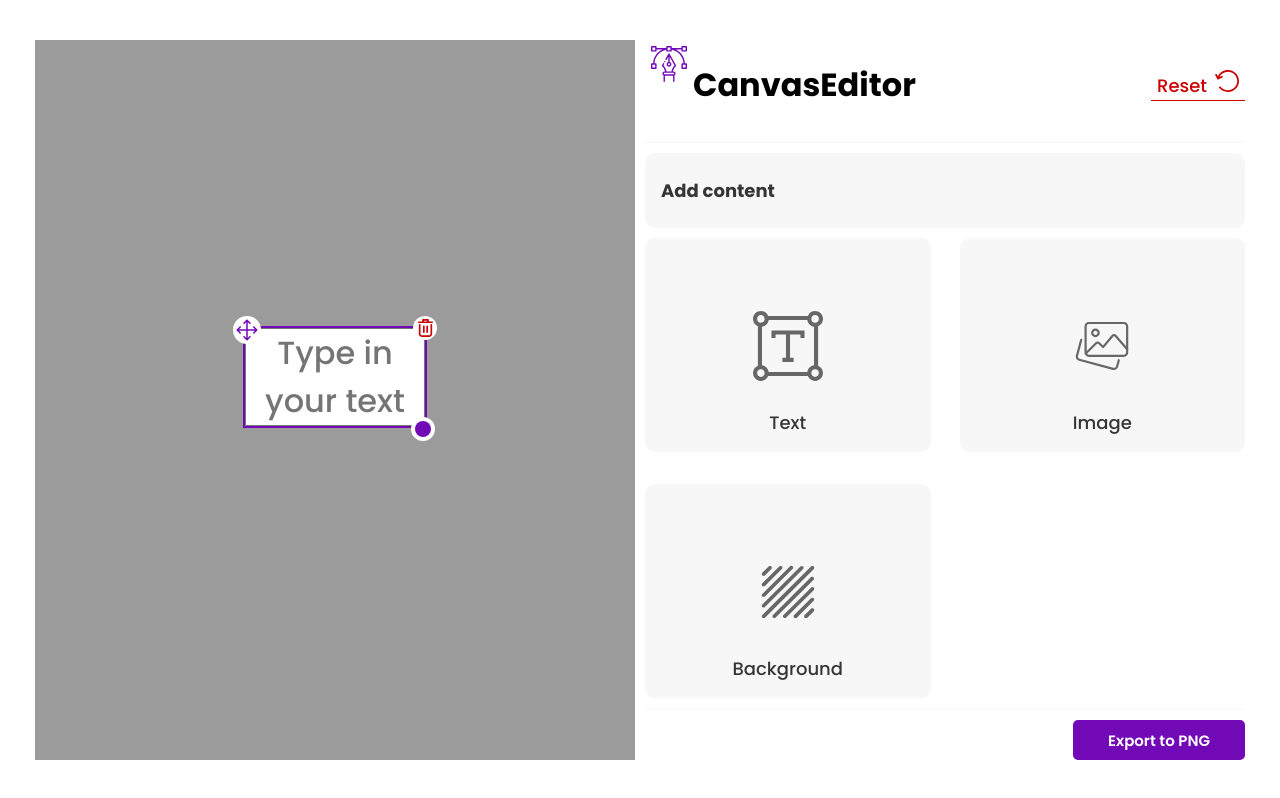
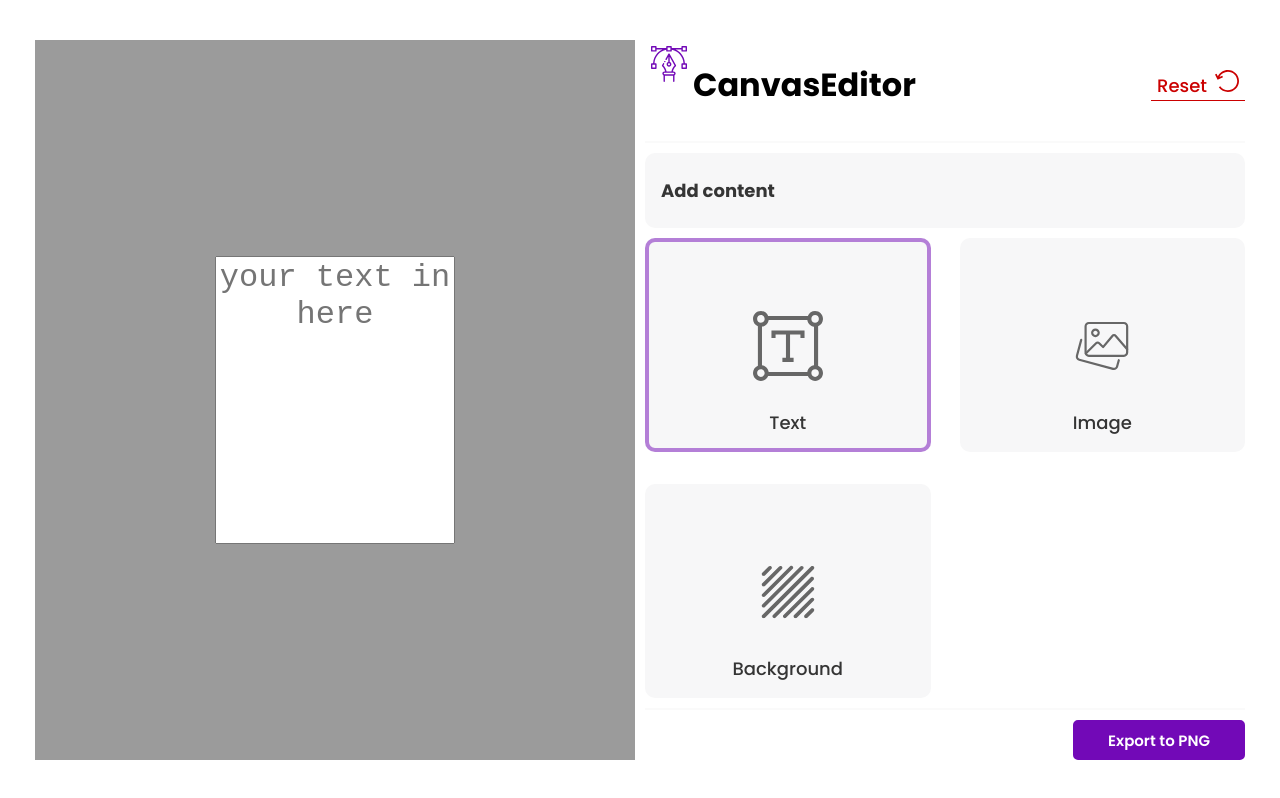
Before and after one commit to noszczykmichal/canvas-editor, a React (Vite) app: page / in a window 1280 px wide. Both pictures are taken after a click on the button "Text". Built offline with nearby package versions, Linux system fonts and the light colour scheme.

Commit message:
save progress

```diff
--- a/src/components/Canvas/ElementWrapper/ElementWrapper.scss
+++ /dev/null
@@ -1,74 +0,0 @@
-@use "../../../sassStyles/variables" as vars;
-
-.wrapper {
-  position: relative;
-  top: 40%;
-  left: 35%;
-  height: auto;
-  width: 30%;
-  z-index: 300;
-  cursor: pointer;
-  object-fit: contain;
-
-  .icon {
-    display: none;
-  }
-
-  &:focus {
-    .image-content,
-    .text-area {
-      outline: 2px solid vars.$primary-75;
-    }
-
-    .icon {
-      position: fixed;
-      display: flex;
-      align-items: center;
-      justify-content: center;
-      position: absolute;
-      background: white;
-      border-radius: 50%;
-    }
-
-    .move-icon {
-      height: 28px;
-      width: 28px;
-      top: -12px;
-      left: -12px;
-      fill: vars.$primary-75;
-    }
-
-    .delete-icon {
-      height: 24px;
-      width: 24px;
-      padding: 2px;
-      top: -12px;
-      right: -12px;
-      svg {
-        fill: vars.$red-100;
-      }
-    }
-
-    .resize-icon {
-      bottom: -8px;
-      right: -10px;
-      fill: vars.$primary-75;
-    }
-  }
-
-  .image-content {
-    width: 100%;
-    height: auto;
-  }
-
-  .text-area {
-    height: 100%;
-    width: 100%;
-    font-family: Poppins, sans-serif;
-    padding: 0;
-    margin: 0;
-    font-size: 32px;
-    text-align: center;
-    resize: none;
-  }
-}
--- a/src/components/Canvas/ElementWrapper/ElementWrapper.tsx
+++ /dev/null
@@ -1,41 +0,0 @@
-import { forwardRef, useContext } from "react";
-
-import TrashIcon from "../../../icons/TrashIcon";
-import Atom from "../../../icons/Atom";
-import Move from "../../../icons/Move";
-import CanvasContext from "../../../store/context";
-import { WrapperContentType } from "../../../types/types";
-import "./ElementWrapper.scss";
-
-interface ElementWrapperProps {
-  contentType: WrapperContentType;
-}
-
-const ElementWrapper = forwardRef<HTMLDivElement, ElementWrapperProps>(
-  ({ contentType }, ref) => {
-    const { imageBoxBackground } = useContext(CanvasContext);
-
-    return (
-      <div
-        className={`wrapper ${contentType === "text" && "wrapper--text-field"}`}
-        tabIndex={-1}
-        ref={ref}
-      >
-        <TrashIcon className="icon  delete-icon" />
-        <Move className="icon move-icon" />
-        <Atom className="icon resize-icon" />
-        {contentType == "image" && (
-          <img src={imageBoxBackground} className="image-content" />
-        )}
-        {contentType === "text" && (
-          <textarea
-            className="text-area"
-            placeholder="Type in your text"
-          ></textarea>
-        )}
-      </div>
-    );
-  }
-);
-
-export default ElementWrapper;
--- a/src/components/Canvas/ImageBox/ImageBox.scss
+++ b/src/components/Canvas/ImageBox/ImageBox.scss
@@ -1,16 +1,63 @@
 @use "../../../sassStyles/variables" as vars;
 
-// .image-box {
-//   position: absolute;
-//   display: block;
-//   top: 40%;
-//   left: 40%;
-//   height: auto;
-//   width: 20%;
-//   z-index: 300;
-//   cursor: pointer;
+.wrapper {
+  position: relative;
+  top: 40%;
+  left: 35%;
+  height: auto;
+  width: 30%;
+  z-index: 300;
+  cursor: pointer;
+  object-fit: contain;
 
-//   // &:focus {
-//   //   outline: 2px solid vars.$primary-75;
-//   // }
-// }
+  .icon {
+    display: none;
+  }
+
+  &:focus {
+    .image-content,
+    .text-area {
+      outline: 2px solid vars.$primary-75;
+    }
+
+    .icon {
+      position: fixed;
+      display: flex;
+      align-items: center;
+      justify-content: center;
+      position: absolute;
+      background: white;
+      border-radius: 50%;
+    }
+
+    .move-icon {
+      height: 28px;
+      width: 28px;
+      top: -12px;
+      left: -12px;
+      fill: vars.$primary-75;
+    }
+
+    .delete-icon {
+      height: 24px;
+      width: 24px;
+      padding: 2px;
+      top: -12px;
+      right: -12px;
+      svg {
+        fill: vars.$red-100;
+      }
+    }
+
+    .resize-icon {
+      bottom: -8px;
+      right: -10px;
+      fill: vars.$primary-75;
+    }
+  }
+
+  .image-content {
+    width: 100%;
+    height: auto;
+  }
+}
--- a/src/components/Canvas/ImageBox/ImageBox.tsx
+++ b/src/components/Canvas/ImageBox/ImageBox.tsx
@@ -1,16 +1,29 @@
-import { useEffect, useRef } from "react";
+import { useContext, useEffect, useRef } from "react";
 
-import ElementWrapper from "../ElementWrapper/ElementWrapper";
+import TrashIcon from "../../../icons/TrashIcon";
+import Atom from "../../../icons/Atom";
+import Move from "../../../icons/Move";
+import CanvasContext from "../../../store/context";
 import "./ImageBox.scss";
 
 const ImageBox = () => {
-  const imageBoxRef = useRef<HTMLDivElement>(null);
+  const { imageBoxBackground } = useContext(CanvasContext);
+
+  const wrapperRef = useRef<HTMLDivElement>(null);
 
   useEffect(() => {
-    imageBoxRef.current!.focus();
+    wrapperRef.current?.focus();
   }, []);
 
-  return <ElementWrapper ref={imageBoxRef} contentType="image" />;
+  return (
+    <div className="wrapper" tabIndex={-1} ref={wrapperRef}>
+      <TrashIcon className="icon  delete-icon" />
+      <Move className="icon move-icon" />
+      <Atom className="icon resize-icon" />
+
+      <img src={imageBoxBackground} className="image-content" />
+    </div>
+  );
 };
 
 export default ImageBox;
--- /dev/null
+++ b/src/components/Canvas/TextArea/TextArea.scss
@@ -0,0 +1,72 @@
+@use "../../../sassStyles/variables" as vars;
+
+.text-area {
+  position: relative;
+  top: 30%;
+  left: 30%;
+  height: 40%;
+  width: 40%;
+  z-index: 300;
+  font-family: Poppins, sans-serif;
+
+  .icon {
+    display: none;
+  }
+
+  .content {
+    position: absolute;
+    height: 100%;
+    width: 100%;
+    top: 0;
+    left: 0;
+    outline: none;
+    font-size: 32px;
+    text-align: center;
+    resize: none;
+
+    &:focus {
+      outline: 2px solid vars.$primary-75;
+    }
+  }
+
+  &:focus-within {
+    .icon {
+      display: flex;
+    }
+  }
+}
+
+.icon {
+  position: absolute;
+  display: flex;
+  align-items: center;
+  justify-content: center;
+  background: white;
+  border-radius: 50%;
+  z-index: 300;
+}
+
+.move-icon {
+  height: 28px;
+  width: 28px;
+  top: -12px;
+  left: -12px;
+  fill: vars.$primary-75;
+}
+
+.delete-icon {
+  height: 24px;
+  width: 24px;
+  padding: 2px;
+  top: -12px;
+  right: -12px;
+  svg {
+    fill: vars.$red-100;
+  }
+}
+
+.resize-icon {
+  bottom: -8px;
+  right: -10px;
+  fill: vars.$primary-75;
+}
--- a/src/components/Canvas/TextArea/TextArea.tsx
+++ b/src/components/Canvas/TextArea/TextArea.tsx
@@ -1,15 +1,17 @@
-import { useRef, useEffect } from "react";
-
-import ElementWrapper from "../ElementWrapper/ElementWrapper";
+import TrashIcon from "../../../icons/TrashIcon";
+import Atom from "../../../icons/Atom";
+import Move from "../../../icons/Move";
+import "./TextArea.scss";
 
 const TextArea = () => {
-  const textAreaRef = useRef<HTMLParagraphElement>(null);
-
-  useEffect(() => {
-    textAreaRef.current?.focus();
-  }, []);
-
-  return <ElementWrapper contentType="text" ref={textAreaRef} />;
+  return (
+    <div className="text-area">
+      <TrashIcon className="icon delete-icon" />
+      <Move className="icon move-icon" />
+      <Atom className="icon resize-icon" />
+      <textarea className="content" placeholder="your text in here"></textarea>
+    </div>
+  );
 };
 
 export default TextArea;
--- a/src/icons/TrashIcon.tsx
+++ b/src/icons/TrashIcon.tsx
@@ -7,10 +7,12 @@ interface TrashIconProps {
 }
 
 const TrashIcon: FC<TrashIconProps> = ({ className }) => {
-  const { setImageBoxBackground } = useContext(CanvasContext);
+  const { setImageBoxBackground, setIsTextFieldAdded } =
+    useContext(CanvasContext);
 
   const onTrashIconClick = () => {
     setImageBoxBackground("");
+    setIsTextFieldAdded(false);
   };
 
   return (
```
